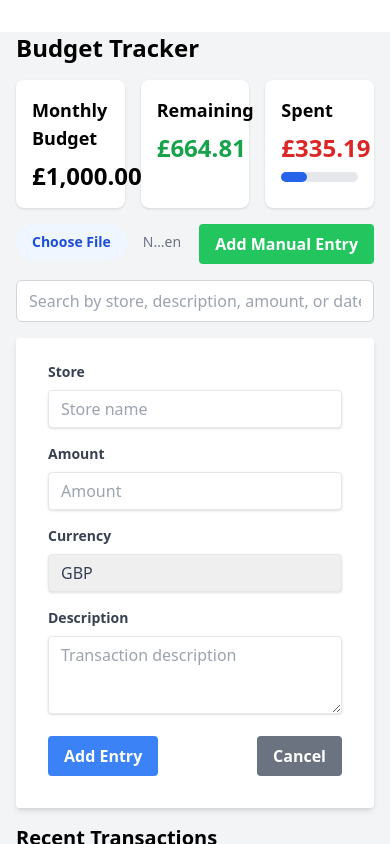
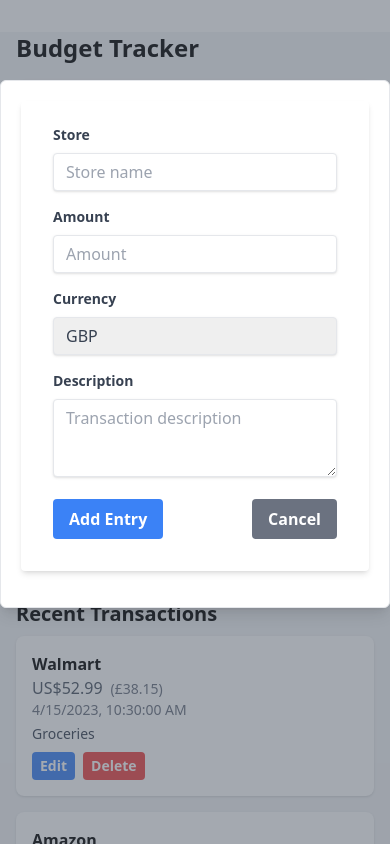
Before and after one commit to wrightkhlebisol/budget-tracker, a React (Vite) app: page / in a window 390 px wide. Both pictures are taken after a click on the button "Add Manual Entry". Shown: the top 844 px of the page. Built offline with nearby package versions, Linux system fonts and the light colour scheme.

Commit message:
add transaction modal

```diff
--- a/package.json
+++ b/package.json
@@ -5,6 +5,7 @@
   "type": "module",
   "scripts": {
     "dev": "vite",
+    "dev:host": "vite --host",
     "build": "vite build",
     "lint": "eslint . --ext js,jsx --report-unused-disable-directives --max-warnings 0",
     "preview": "vite preview"
--- /dev/null
+++ b/src/components/Modal.jsx
@@ -0,0 +1,15 @@
+import React from 'react';
+
+function Modal({ isOpen, onClose, children }) {
+  if (!isOpen) return null;
+
+  return (
+    <div className="fixed inset-0 bg-gray-600 bg-opacity-50 overflow-y-auto h-full w-full z-50" onClick={onClose}>
+      <div className="relative top-20 mx-auto p-5 border w-full max-w-md sm:w-96 shadow-lg rounded-md bg-white" onClick={e => e.stopPropagation()}>
+        {children}
+      </div>
+    </div>
+  );
+}
+
+export default Modal;
--- a/src/components/NotificationList.jsx
+++ b/src/components/NotificationList.jsx
@@ -1,5 +1,7 @@
 import { useState, useEffect } from 'react';
 import ManualEntryForm from './ManualEntryForm';
+import TransactionModal from './TransactionModal';
+import Modal from './Modal';
 
 const dummyNotifications = [
   { id: 1, store: "Walmart", amount: 52.99, currency: "USD", date: "2023-04-15T10:30:00Z", description: "Groceries" },
@@ -21,6 +23,7 @@ function NotificationList() {
   const [showManualEntry, setShowManualEntry] = useState(false);
   const [editingId, setEditingId] = useState(null);
   const [searchTerm, setSearchTerm] = useState('');
+  const [selectedTransaction, setSelectedTransaction] = useState(null);
 
   useEffect(() => {
     calculateTotals();
@@ -91,27 +94,35 @@ function NotificationList() {
            date.includes(searchLower);
   });
 
+  const openTransactionModal = (transaction) => {
+    setSelectedTransaction(transaction);
+  };
+
+  const closeTransactionModal = () => {
+    setSelectedTransaction(null);
+  };
+
   return (
-    <div className="max-w-4xl mx-auto mt-8 px-4">
-      <h1 className="text-2xl font-bold mb-4">Budget Tracker</h1>
-      <div className="grid grid-cols-3 gap-4 mb-4">
+    <div className="max-w-7xl mx-auto mt-8 px-4 sm:px-6 lg:px-8">
+      <h1 className="text-2xl sm:text-3xl font-bold mb-4">Budget Tracker</h1>
+      <div className="grid grid-cols-1 sm:grid-cols-2 lg:grid-cols-3 gap-4 mb-4">
         <div className="bg-white shadow rounded-lg p-4">
           <h2 className="text-lg font-semibold mb-2">Monthly Budget</h2>
-          <p className="text-2xl font-bold">{formatCurrency(monthlyBudget, 'GBP')}</p>
+          <p className="text-xl sm:text-2xl font-bold">{formatCurrency(monthlyBudget, 'GBP')}</p>
         </div>
         <div className="bg-white shadow rounded-lg p-4">
           <h2 className="text-lg font-semibold mb-2">Remaining</h2>
-          <p className="text-2xl font-bold text-green-600">{formatCurrency(remaining, 'GBP')}</p>
+          <p className="text-xl sm:text-2xl font-bold text-green-600">{formatCurrency(remaining, 'GBP')}</p>
         </div>
         <div className="bg-white shadow rounded-lg p-4">
           <h2 className="text-lg font-semibold mb-2">Spent</h2>
-          <p className="text-2xl font-bold text-red-600">{formatCurrency(totalSpent, 'GBP')}</p>
+          <p className="text-xl sm:text-2xl font-bold text-red-600">{formatCurrency(totalSpent, 'GBP')}</p>
           <div className="w-full bg-gray-200 rounded-full h-2.5 mt-2">
             <div className="bg-blue-600 h-2.5 rounded-full" style={{width: `${(totalSpent / monthlyBudget) * 100}%`}}></div>
           </div>
         </div>
       </div>
-      <div className="flex space-x-4 mb-4">
+      <div className="flex flex-col sm:flex-row space-y-4 sm:space-y-0 sm:space-x-4 mb-4">
         <div className="flex-1">
           <input
             type="file"
@@ -127,13 +138,12 @@ function NotificationList() {
         </div>
         <button
           onClick={() => setShowManualEntry(true)}
-          className="bg-green-500 hover:bg-green-600 text-white font-bold py-2 px-4 rounded"
+          className="w-full sm:w-auto bg-green-500 hover:bg-green-600 text-white font-bold py-2 px-4 rounded"
         >
           Add Manual Entry
         </button>
       </div>
 
-      {/* Update search input placeholder */}
       <div className="mb-4">
         <input
           type="text"
@@ -144,18 +154,22 @@ function NotificationList() {
         />
       </div>
 
-      {showManualEntry && (
+      <Modal isOpen={showManualEntry} onClose={() => setShowManualEntry(false)}>
         <ManualEntryForm
-          onSubmit={addManualEntry}
+          onSubmit={(entry) => {
+            addManualEntry(entry);
+            setShowManualEntry(false);
+          }}
           onCancel={() => setShowManualEntry(false)}
         />
-      )}
-      <h2 className="text-xl font-bold mb-2">Recent Transactions</h2>
+      </Modal>
+
+      <h2 className="text-xl sm:text-2xl font-bold mb-2">Recent Transactions</h2>
       <ul className="space-y-4">
         {filteredNotifications.map((notification) => {
           const amountInGBP = notification.amount * exchangeRates[notification.currency];
           return (
-            <li key={notification.id} className="bg-white shadow rounded-lg p-4">
+            <li key={notification.id} className="bg-white shadow rounded-lg p-4 cursor-pointer" onClick={() => openTransactionModal(notification)}>
               {editingId === notification.id ? (
                 <ManualEntryForm
                   initialEntry={notification}
@@ -163,8 +177,8 @@ function NotificationList() {
                   onCancel={() => setEditingId(null)}
                 />
               ) : (
-                <div className="flex justify-between items-start">
-                  <div>
+                <div className="flex flex-col sm:flex-row justify-between items-start">
+                  <div className="mb-2 sm:mb-0">
                     <p className="font-semibold">{notification.store}</p>
                     <p className="text-gray-600">
                       {formatCurrency(notification.amount, notification.currency)}
@@ -179,24 +193,29 @@ function NotificationList() {
                     </p>
                     <p className="text-sm text-gray-700 mt-1">{notification.description}</p>
                   </div>
-                  <div className="flex flex-col items-end">
+                  <div className="flex flex-col items-start sm:items-end">
                     {notification.image && (
                       <img
                         src={notification.image}
                         alt="Receipt"
-                        className="mb-2 w-20 h-20 object-cover cursor-pointer"
-                        onClick={() => window.open(notification.image, '_blank')}
+                        className="mb-2 w-20 h-20 object-cover"
                       />
                     )}
-                    <div>
+                    <div className="flex space-x-2">
                       <button
-                        onClick={() => setEditingId(notification.id)}
-                        className="mr-2 bg-blue-500 hover:bg-blue-600 text-white font-bold py-1 px-2 rounded text-sm"
+                        onClick={(e) => {
+                          e.stopPropagation();
+                          setEditingId(notification.id);
+                        }}
+                        className="bg-blue-500 hover:bg-blue-600 text-white font-bold py-1 px-2 rounded text-sm"
                       >
                         Edit
                       </button>
                       <button
-                        onClick={() => deleteEntry(notification.id)}
+                        onClick={(e) => {
+                          e.stopPropagation();
+                          deleteEntry(notification.id);
+                        }}
                         className="bg-red-500 hover:bg-red-600 text-white font-bold py-1 px-2 rounded text-sm"
                       >
                         Delete
@@ -209,6 +228,11 @@ function NotificationList() {
           );
         })}
       </ul>
+      <TransactionModal
+        transaction={selectedTransaction}
+        onClose={closeTransactionModal}
+        formatCurrency={formatCurrency}
+      />
     </div>
   );
 }
--- /dev/null
+++ b/src/components/TransactionModal.jsx
@@ -0,0 +1,39 @@
+import React from 'react';
+
+function TransactionModal({ transaction, onClose, formatCurrency }) {
+  if (!transaction) return null;
+
+  return (
+    <div className="fixed inset-0 bg-gray-600 bg-opacity-50 overflow-y-auto h-full w-full" onClick={onClose}>
+      <div className="relative top-20 mx-auto p-5 border w-96 shadow-lg rounded-md bg-white" onClick={e => e.stopPropagation()}>
+        <div className="mt-3 text-center">
+          <h3 className="text-lg leading-6 font-medium text-gray-900">{transaction.store}</h3>
+          <div className="mt-2 px-7 py-3">
+            <p className="text-sm text-gray-500">
+              Date: {new Date(transaction.date).toLocaleString()}
+            </p>
+            <p className="text-sm text-gray-500">
+              Amount: {formatCurrency(transaction.amount, transaction.currency)}
+            </p>
+            <p className="text-sm text-gray-500">
+              Description: {transaction.description}
+            </p>
+            {transaction.image && (
+              <img src={transaction.image} alt="Receipt" className="mt-2 mx-auto max-w-full h-auto" />
+            )}
+          </div>
+          <div className="items-center px-4 py-3">
+            <button
+              onClick={onClose}
+              className="px-4 py-2 bg-blue-500 text-white text-base font-medium rounded-md w-full shadow-sm hover:bg-blue-700 focus:outline-none focus:ring-2 focus:ring-blue-300"
+            >
+              Close
+            </button>
+          </div>
+        </div>
+      </div>
+    </div>
+  );
+}
+
+export default TransactionModal;
```
